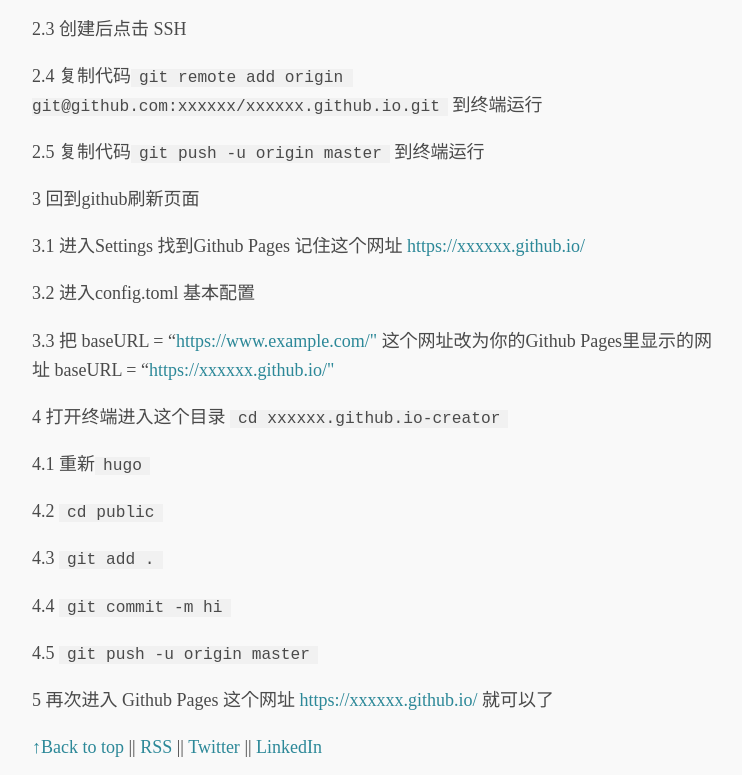
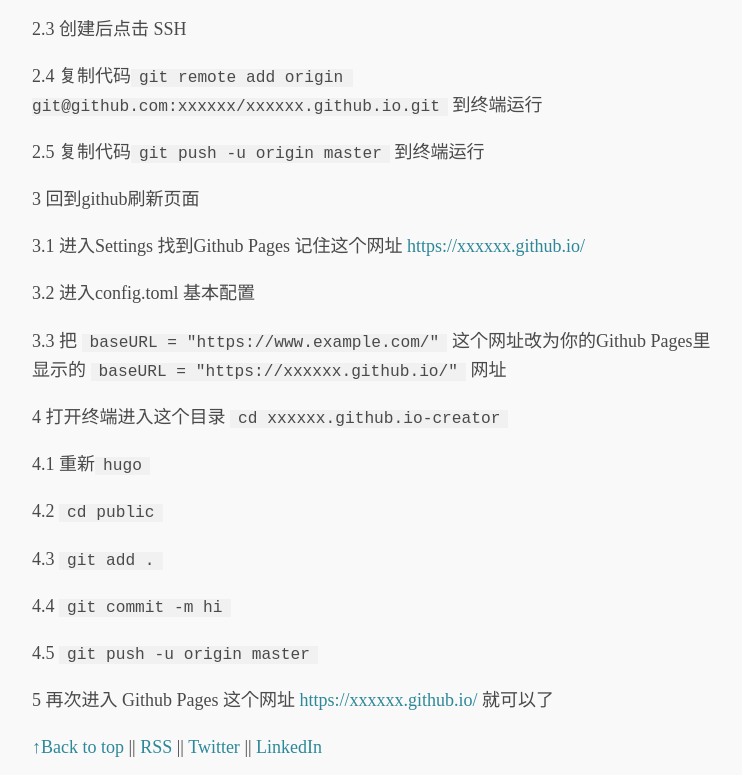
Before and after one commit to Shanejiang1/shanejiang1.github.io, a plain HTML site: page posts/hugo和github-pages/index.html in a window 1280 px wide. Shown: the part 2544-3319 px from the top of the page, without its empty margins (266-1008 px from the left). Drawn offline with Linux system fonts and the light colour scheme.

Commit message:
第三次部署1

```diff
--- a/posts/hugo和github-pages/index.html
+++ b/posts/hugo和github-pages/index.html
@@ -73,7 +73,7 @@
  baseURL = &quot;https://www.example.com/&quot; # CN改为大写 languageCode = &quot;zh-CN&quot; title = &quot;MySiteTitle&quot; theme = &quot;ronu-hugo-theme&quot; 5 开始写文章">
 <meta itemprop="datePublished" content="2020-05-10T17:08:52&#43;08:00" />
 <meta itemprop="dateModified" content="2020-05-10T17:08:52&#43;08:00" />
-<meta itemprop="wordCount" content="199">
+<meta itemprop="wordCount" content="200">
 
 
 
@@ -150,7 +150,7 @@
 <p>3 回到github刷新页面</p>
 <p>3.1 进入Settings 找到Github Pages 记住这个网址 <a href="https://xxxxxx.github.io/">https://xxxxxx.github.io/</a></p>
 <p>3.2 进入config.toml 基本配置</p>
-<p>3.3 把 baseURL = &ldquo;<a href="https://www.example.com/%22">https://www.example.com/&quot;</a> 这个网址改为你的Github Pages里显示的网址 baseURL = &ldquo;<a href="https://xxxxxx.github.io/%22">https://xxxxxx.github.io/&quot;</a></p>
+<p>3.3 把 <code>baseURL = &quot;https://www.example.com/&quot;</code> 这个网址改为你的Github Pages里显示的  <code>baseURL = &quot;https://xxxxxx.github.io/&quot;</code> 网址</p>
 <p>4 打开终端进入这个目录 <code>cd xxxxxx.github.io-creator</code></p>
 <p>4.1 重新<code>hugo</code></p>
 <p>4.2 <code>cd public</code></p>
```
